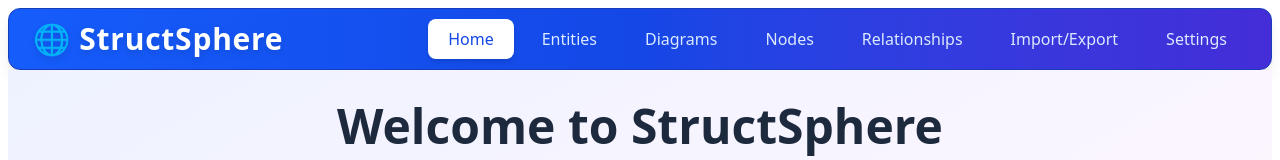
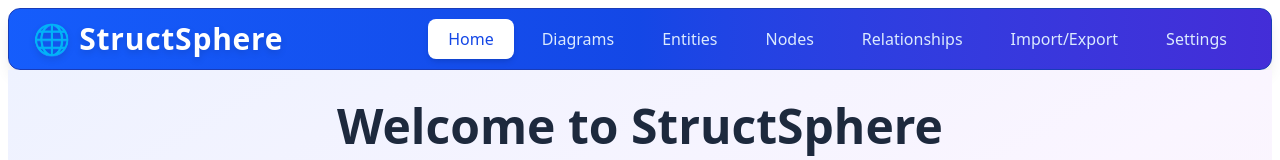
Before and after one commit to Junale/StructSphere, a React (Vite) app: page / in a window 1280 px wide. Shown: the top 160 px of the page. Built offline with nearby package versions, Linux system fonts and the light colour scheme.

Commit message:
fix: correct order of navigation links in NavBar component

```diff
--- a/src/NavBar.tsx
+++ b/src/NavBar.tsx
@@ -23,8 +23,8 @@ const NavBar = () => {
 				{/* Desktop navigation */}
 				<nav className="hidden md:flex items-center justify-end flex-1 gap-2">
 					<StyledNavLink to="/" label="Home" />
+					<StyledNavLink to="/diagram" label="Diagrams" />
 					<StyledNavLink to="/entity" label="Entities" />
-					<StyledNavLink to="/diagram" label="Diagrams" />
 					<StyledNavLink to="/node" label="Nodes" />
 					<StyledNavLink to="/relationship" label="Relationships" />
 					<StyledNavLink to="/import-export" label="Import/Export" />
```
